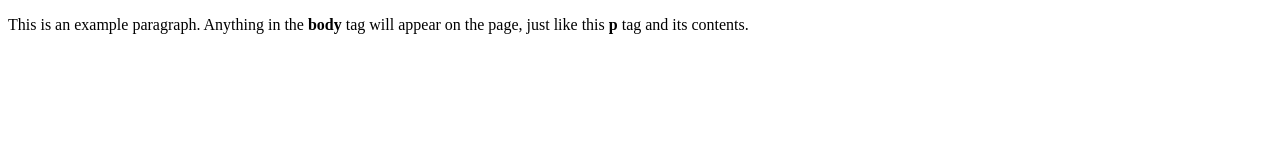
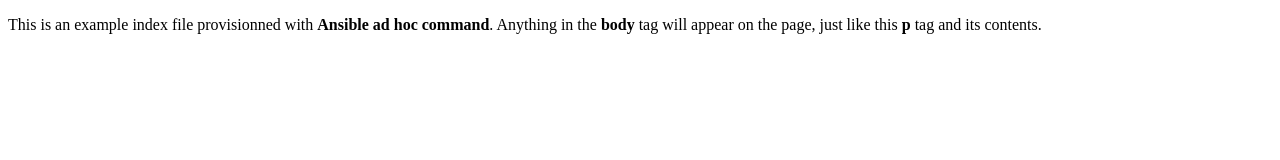
Before and after one commit to groupe-idea/ansible-formation, a plain HTML site: page files/index.html in a window 1280 px wide. Drawn offline with Linux system fonts and the light colour scheme.

```diff
--- a/files/index.html
+++ b/files/index.html
@@ -4,6 +4,6 @@
     <title>This is the title of the Ansible Nginx webpage!</title>
   </head>
   <body>
-    <p>This is an example paragraph. Anything in the <strong>body</strong> tag will appear on the page, just like this <strong>p</strong> tag and its contents.</p>
+    <p>This is an example index file provisionned with <strong>Ansible ad hoc command</strong>. Anything in the <strong>body</strong> tag will appear on the page, just like this <strong>p</strong> tag and its contents.</p>
   </body>
 </html>
```
Also changed, not shown: 1 other file.
